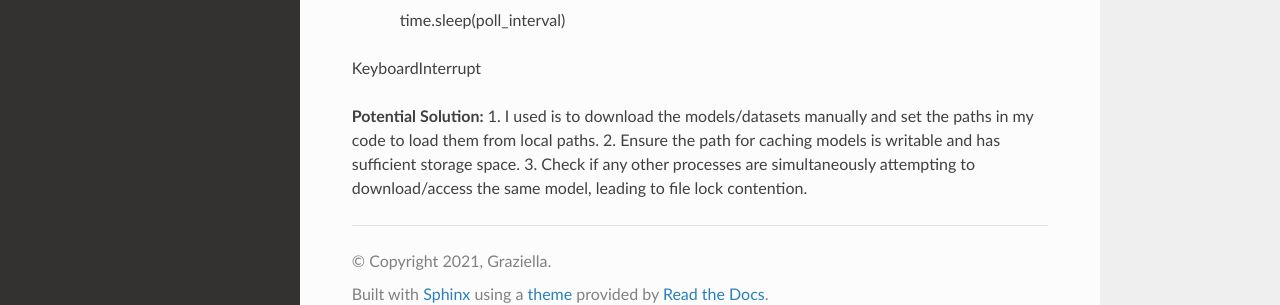
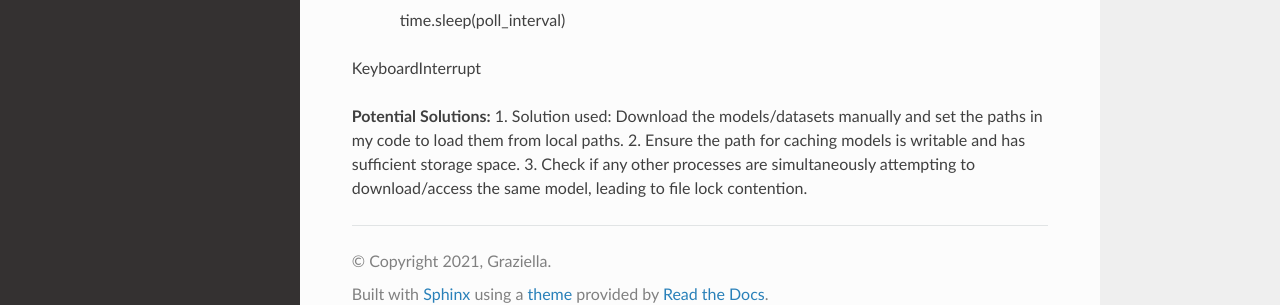
Before and after one commit to HPC-FAIR/Perlmutter-docs, a Sphinx documentation site: the page built from docs/source/index.rst, in a window 1280 px wide and 900 px high, scrolled down 2786 px. Shown: the part 569-874 px from the top of the window. Built offline with Sphinx 7.4.7 and the Read the Docs theme 2.0.0, drawn with Linux system fonts in a browser that asks for light colours.

Commit message:
Update index.rst

```diff
--- a/docs/source/index.rst
+++ b/docs/source/index.rst
@@ -114,7 +114,6 @@ File lock issue while loading huggingface datasets/models (Eg. SentenceTransform
 An issue arises when trying to load the SentenceTransformer model `'paraphrase-MiniLM-L6-v2'`.
 The problem seems to originate from a file locking mechanism when attempting to download model weights from the huggingface_hub. I have file lock issues on Perlmutter when my python code tries to download huggingface models/datasets. The symptom is hanging execution. To debug the issue, you have to run your job in an interative session, and use ctrl+c to stop the hangs. You will then see the execution runs some infinite looping to get file locks.
 
-
 **Error Traceback:**
 .. code-block:: python
 Add this in error File "/global/u2/s/sharma21/LM4HPC/Evaluation/open_ended_eval.py", line 118, in <module>
@@ -136,7 +135,7 @@ Add this in error File "/global/u2/s/sharma21/LM4HPC/Evaluation/open_ended_eval.
 KeyboardInterrupt
 
 
-**Potential Solution:**
-1. I used is to download the models/datasets manually and set the paths in my code to load them from local paths.
+**Potential Solutions:**
+1. Solution used: Download the models/datasets manually and set the paths in my code to load them from local paths.
 2. Ensure the path for caching models is writable and has sufficient storage space.
 3. Check if any other processes are simultaneously attempting to download/access the same model, leading to file lock contention.
```
